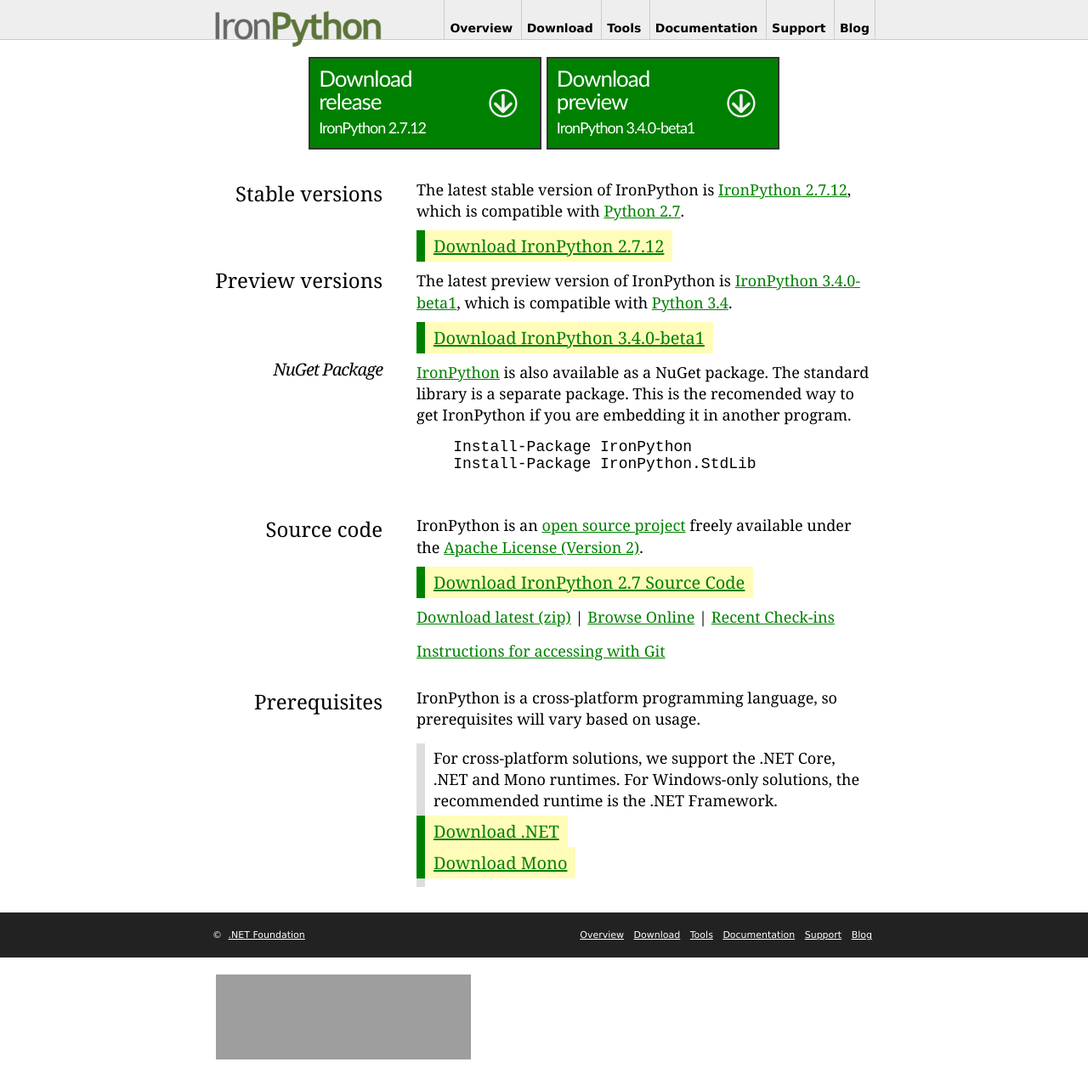
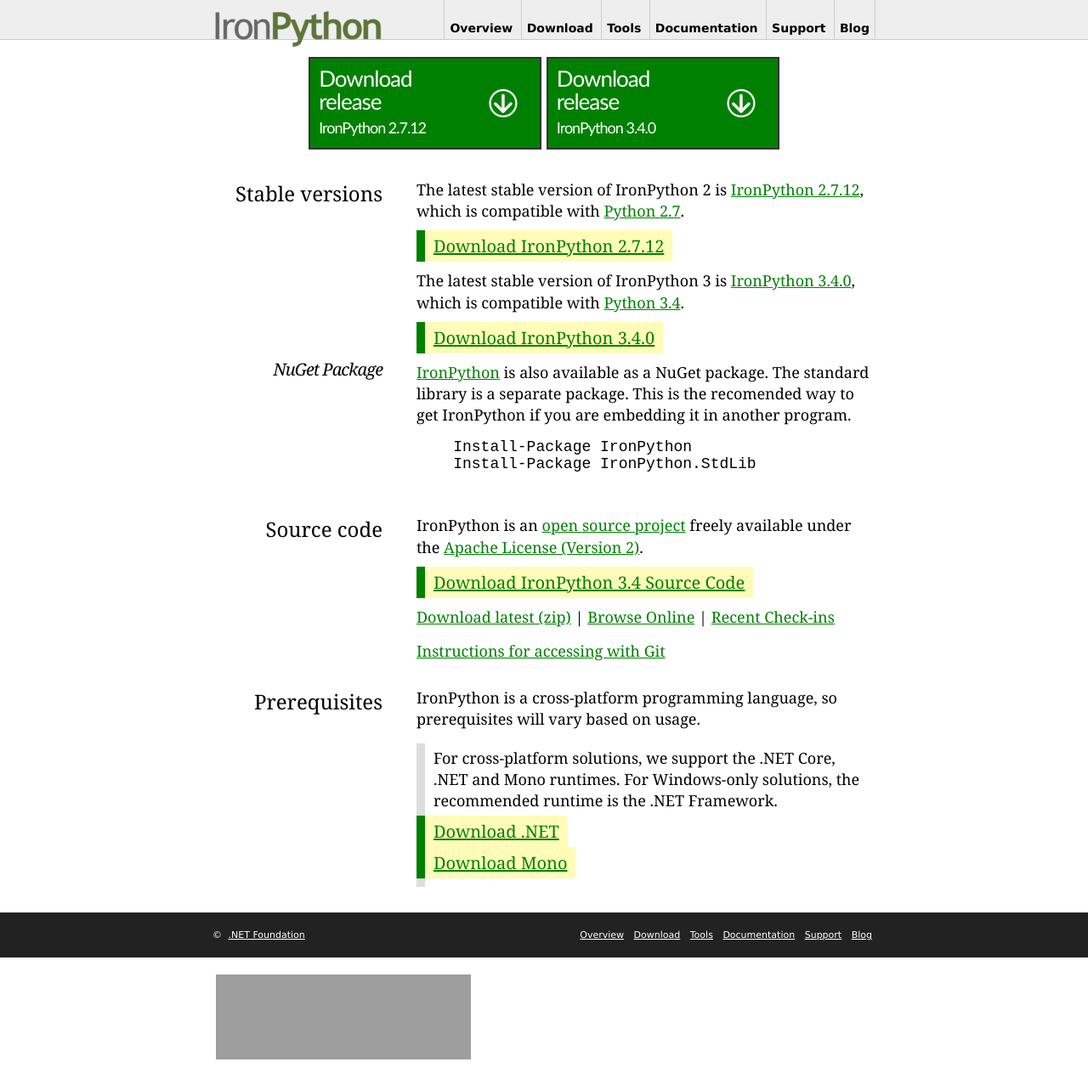
Before and after one commit to IronLanguages/ironpython.net, a Jekyll site: the page built from download/index.html, in a window 1280 px wide. Shown: the whole page at 85% size. Built offline with Jekyll 4.4.1, drawn with Linux system fonts in a browser that asks for light colours.

Commit message:
Add 3.4.0 release

```diff
--- a/_config.yml
+++ b/_config.yml
@@ -4,6 +4,13 @@
 stable_release_date: 2.7.12 released on 2022-01-21
 stable_release_notes: https://github.com/IronLanguages/ironpython2/releases/tag/ipy-2.7.12
 stable_release_source: https://github.com/IronLanguages/ironpython2/archive/ipy-2.7.12.zip
+
+stable3_version: 3.4.0
+stable3_version_minor: 3.4
+stable3_release_url: https://github.com/IronLanguages/ironpython3/releases/tag/v3.4.0
+stable3_release_date: 3.4.0 released on 2022-12-12
+stable3_release_notes: https://github.com/IronLanguages/ironpython3/releases/tag/v3.4.0
+stable3_release_source: https://github.com/IronLanguages/ironpython3/archive/v3.4.0.zip
 
 preview_version: 3.4.0-beta1
 preview_version_minor: 3.4
--- a/_layouts/download.html
+++ b/_layouts/download.html
@@ -10,8 +10,14 @@
        >Download release<br /><span style='font-size: 18px'>IronPython {{site.stable_version}}</span></a>
     <a class='download_link'
        target='_blank'
+       href="{{site.stable3_release_url}}"
+       >Download release<br /><span style='font-size: 18px'>IronPython {{site.stable3_version}}</span></a>
+<!--
+    <a class='download_link'
+       target='_blank'
        href="{{site.preview_release_url}}"
        >Download preview<br /><span style='font-size: 18px'>IronPython {{site.preview_version}}</span></a>
+-->
   </h2>
 </div>
 
--- a/download/index.html
+++ b/download/index.html
@@ -5,17 +5,24 @@
 ---
 <div class="section" id="stable-versions">
     <h1>Stable versions</h1>
-    <p>The latest stable version of IronPython is <a class="reference external" href="{{site.stable_release_url}}">IronPython {{site.stable_version}}</a>, which is
+    <p>The latest stable version of IronPython 2 is <a class="reference external" href="{{site.stable_release_url}}">IronPython {{site.stable_version}}</a>, which is
     compatible with <a class="reference external" href="https://www.python.org/download/releases/2.7/">Python 2.7</a>.</p>
     <div class="download col container">
         <a class="reference external" href="{{site.stable_release_url}}">Download IronPython {{site.stable_version}}</a>
     </div>
+    <p>The latest stable version of IronPython 3 is <a class="reference external" href="{{site.stable3_release_url}}">IronPython {{site.stable3_version}}</a>, which is
+    compatible with <a class="reference external" href="https://www.python.org/downloads/release/python-340/">Python 3.4</a>.</p>
+    <div class="download col container">
+        <a class="reference external" href="{{site.stable3_release_url}}">Download IronPython {{site.stable3_version}}</a>
+    </div>
+<!--
     <h1>Preview versions</h1>
     <p>The latest preview version of IronPython is <a class="reference external" href="{{site.preview_release_url}}">IronPython {{site.preview_version}}</a>, which is
     compatible with <a class="reference external" href="https://www.python.org/downloads/release/python-340/">Python 3.4</a>.</p>
     <div class="download col container">
         <a class="reference external" href="{{site.preview_release_url}}">Download IronPython {{site.preview_version}}</a>
     </div>
+-->
 
     <h2>NuGet Package</h2>
     <p><a href="https://www.nuget.org/packages/IronPython">IronPython</a> is also available as a NuGet package. The standard library is a separate package. This is the recomended way to get IronPython if you are embedding it in another program.</p>
@@ -26,12 +33,12 @@
 </div>
 <div class="section" id="source-code">
     <h1>Source code</h1>
-    <p>IronPython is an <a class="reference external" href="https://github.com/IronLanguages/ironpython2">open source project</a> freely available under the <a class="reference external" href="https://github.com/IronLanguages/ironpython2/blob/master/LICENSE">Apache License (Version 2)</a>.</p>
+    <p>IronPython is an <a class="reference external" href="https://github.com/IronLanguages/ironpython3">open source project</a> freely available under the <a class="reference external" href="https://github.com/IronLanguages/ironpython3/blob/master/LICENSE">Apache License (Version 2)</a>.</p>
     <div class="download col container">
-        <a class="reference external" href="https://github.com/IronLanguages/ironpython2/tree/master">Download IronPython 2.7 Source Code</a>
+        <a class="reference external" href="https://github.com/IronLanguages/ironpython3/tree/master">Download IronPython 3.4 Source Code</a>
     </div>
-    <p><a class="reference external" href="https://github.com/IronLanguages/ironpython2">Download latest (zip)</a> | <a class="reference external" href="https://github.com/IronLanguages/ironpython2">Browse Online</a> | <a class="reference external" href="https://github.com/IronLanguages/ironpython2">Recent Check-ins</a></p>
-    <p><a class="reference external" href="https://github.com/IronLanguages/ironpython2">Instructions for accessing with Git</a></p>
+    <p><a class="reference external" href="https://github.com/IronLanguages/ironpython3">Download latest (zip)</a> | <a class="reference external" href="https://github.com/IronLanguages/ironpython3">Browse Online</a> | <a class="reference external" href="https://github.com/IronLanguages/ironpython3">Recent Check-ins</a></p>
+    <p><a class="reference external" href="https://github.com/IronLanguages/ironpython3">Instructions for accessing with Git</a></p>
 </div>
 <div class="section" id="prerequisites">
     <h1>Prerequisites</h1>
--- a/index.html
+++ b/index.html
@@ -15,6 +15,11 @@
 </div>
 <div class="section" id="announcements">
     <h1>Announcements</h1>
+    <div class="strip admonition">
+        <p class="first admonition-title">December 12, 2022</p>
+        <p><a class="reference external" href="https://github.com/IronLanguages/ironpython3/releases/tag/v3.4.0">IronPython 3.4.0</a> is now available!</p>
+        <p>See <a href="https://github.com/IronLanguages/ironpython3/releases/tag/v3.4.0">the release announcement</a> for details.</p>
+    </div>
     <div class="strip admonition">
         <p class="first admonition-title">April 30, 2022</p>
         <p><a class="reference external" href="https://github.com/IronLanguages/ironpython3/releases/tag/v3.4.0-beta1">IronPython 3.4.0-beta1</a> is now available!</p>
--- a/support/index.html
+++ b/support/index.html
@@ -6,9 +6,9 @@
 <div class="section" id="report-a-bug">
 <h1>Report a bug</h1>
 <p>If you encounter a bug in IronPython, or would like to ask for a feature,
-please <a class="reference external" href="https://github.com/IronLanguages/ironpython2/issues/new">submit an issue</a> on the
-<a class="reference external" href="https://github.com/IronLanguages/ironpython2">IronPython GitHub project</a>. Take a
-look through the <a class="reference external" href="https://github.com/IronLanguages/ironpython2/issues">existing issues</a>
+please <a class="reference external" href="https://github.com/IronLanguages/ironpython3/issues/new">submit an issue</a> on the
+<a class="reference external" href="https://github.com/IronLanguages/ironpython3">IronPython GitHub project</a>. Take a
+look through the <a class="reference external" href="https://github.com/IronLanguages/ironpython3/issues">existing issues</a>
 to see if others are having the same problems you are. When creating an issue,
 keep in mind a bug report should include as much information as possible.</p>
 </div>
```
Also changed, not shown: _layouts/home.html (+9 -0 lines).
